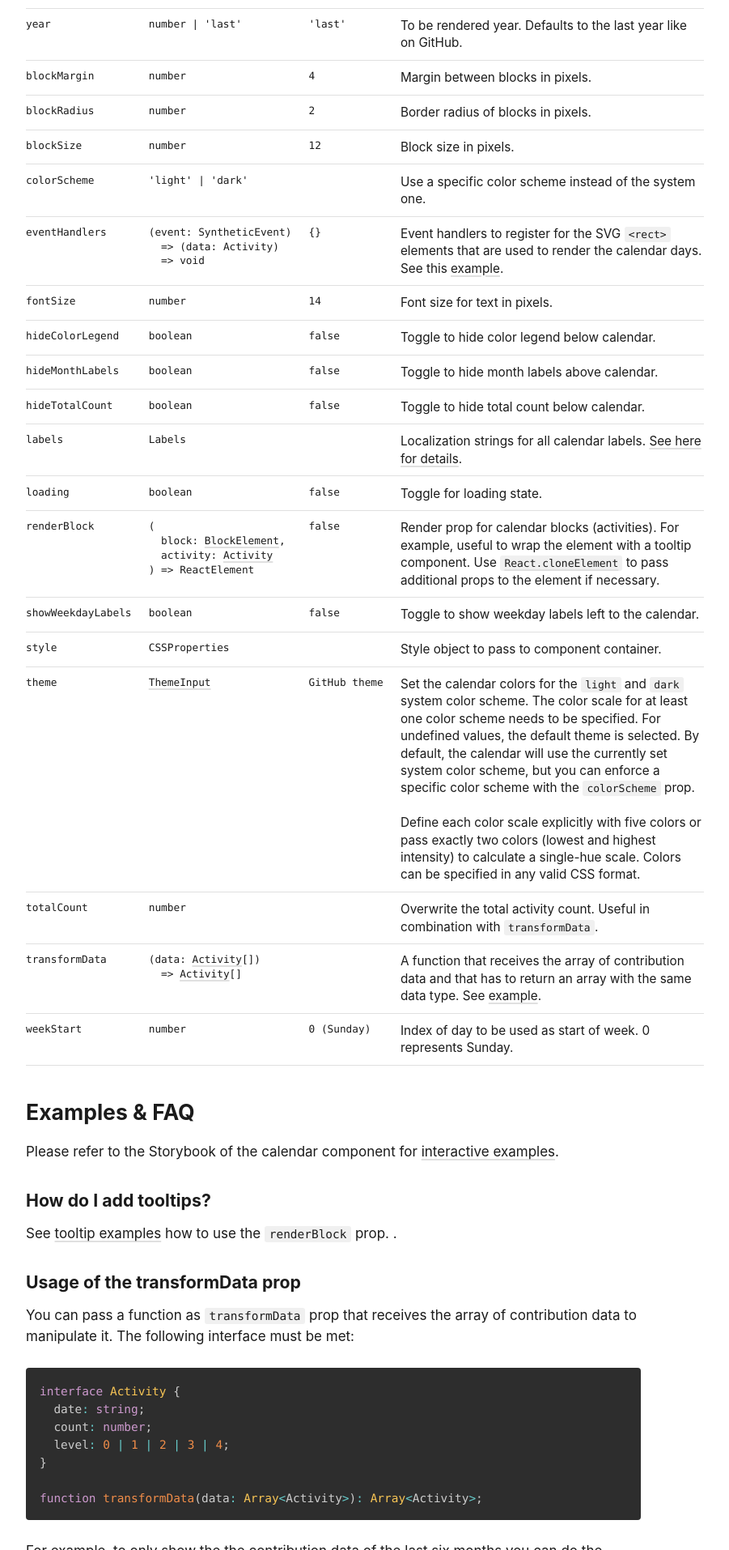
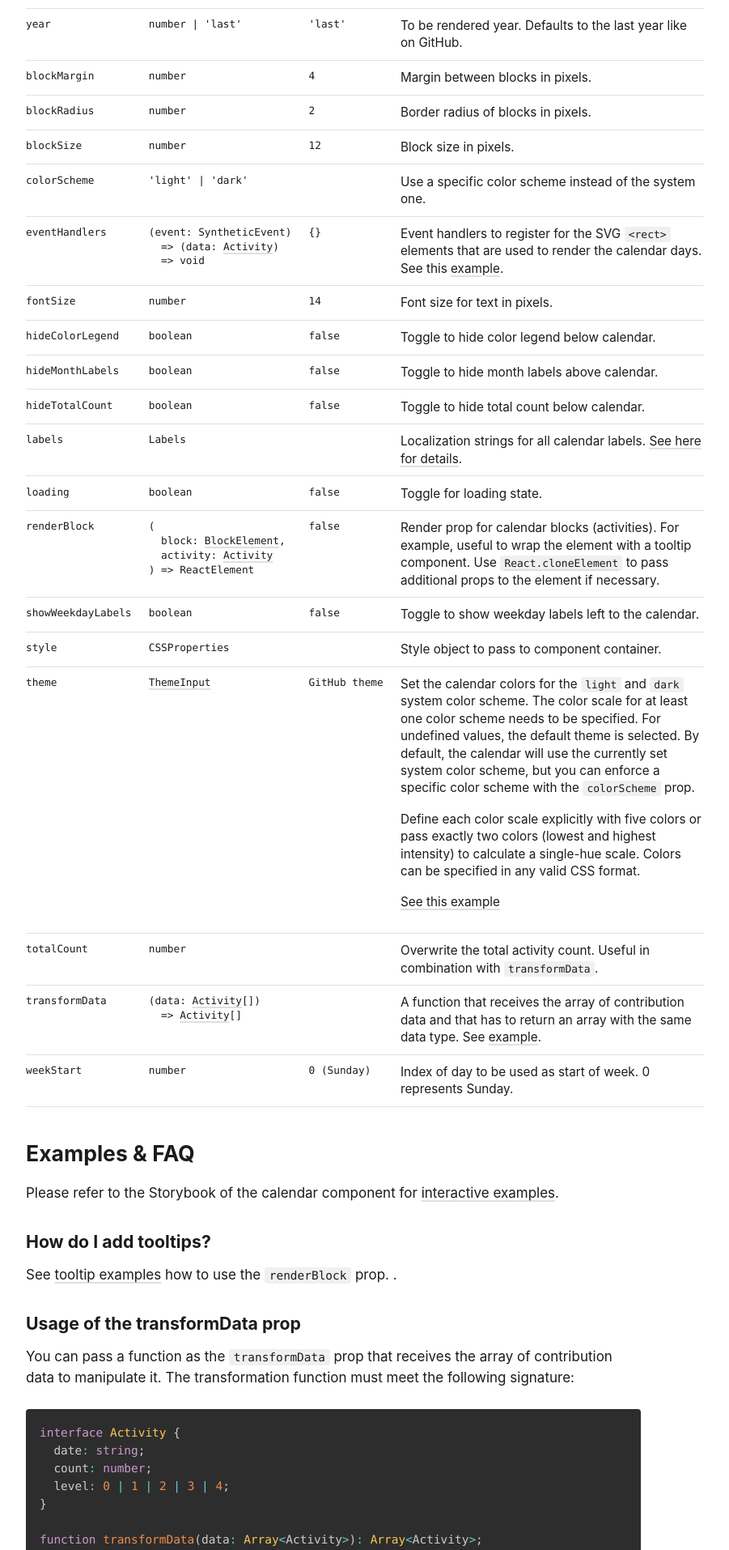
Before and after one commit to grubersjoe/react-github-calendar, a React (Create React App) app in the folder example/: page / in a window 1280 px wide. Shown: the part 980-2894 px from the top of the page at 81% size, without its empty margins (189-1090 px from the left). Built offline with nearby package versions, Linux system fonts and the light colour scheme.

Commit message:
Improve documentation

```diff
--- a/example/src/Demo.css
+++ b/example/src/Demo.css
@@ -184,6 +184,10 @@ td:not(:last-of-type) {
   white-space: nowrap;
 }
 
+td p {
+  margin-bottom: 1rem;
+}
+
 code {
   padding: 0.15em 0.4em;
   border-radius: 3px;
--- a/example/src/Demo.tsx
+++ b/example/src/Demo.tsx
@@ -162,7 +162,11 @@ const Demo: FunctionComponent = () => {
                   <td>
                     (event: SyntheticEvent)
                     <br />
-                    &nbsp;&nbsp;{'=>'} (data: Activity)
+                    &nbsp;&nbsp;{'=>'} (data:{' '}
+                    <a href="https://github.com/grubersjoe/react-activity-calendar/blob/main/src/types.ts">
+                      Activity
+                    </a>
+                    )
                     <br />
                     &nbsp;&nbsp;{'=>'} void
                   </td>
@@ -269,16 +273,23 @@ const Demo: FunctionComponent = () => {
                   </td>
                   <td>GitHub theme</td>
                   <td>
-                    Set the calendar colors for the <code>light</code> and <code>dark</code> system
-                    color scheme. The color scale for at least one color scheme needs to be
-                    specified. For undefined values, the default theme is selected. By default, the
-                    calendar will use the currently set system color scheme, but you can enforce a
-                    specific color scheme with the <code>colorScheme</code> prop.
-                    <br />
-                    <br />
-                    Define each color scale explicitly with five colors or pass exactly two colors
-                    (lowest and highest intensity) to calculate a single-hue scale. Colors can be
-                    specified in any valid CSS format.
+                    <p>
+                      Set the calendar colors for the <code>light</code> and <code>dark</code>{' '}
+                      system color scheme. The color scale for at least one color scheme needs to be
+                      specified. For undefined values, the default theme is selected. By default,
+                      the calendar will use the currently set system color scheme, but you can
+                      enforce a specific color scheme with the <code>colorScheme</code> prop.
+                    </p>
+                    <p>
+                      Define each color scale explicitly with five colors or pass exactly two colors
+                      (lowest and highest intensity) to calculate a single-hue scale. Colors can be
+                      specified in any valid CSS format.
+                    </p>
+                    <p>
+                      <a href="https://grubersjoe.github.io/react-activity-calendar/?path=/story/react-activity-calendar--with-theme">
+                        See this example
+                      </a>
+                    </p>
                   </td>
                 </tr>
                 <tr>
@@ -341,8 +352,9 @@ const Demo: FunctionComponent = () => {
 
           <h3 id="example-transform-data">Usage of the transformData prop</h3>
           <p>
-            You can pass a function as <code>transformData</code> prop that receives the array of
-            contribution data to manipulate it. The following interface must be met:
+            You can pass a function as the <code>transformData</code> prop that receives the array
+            of contribution data to manipulate it. The transformation function must meet the
+            following signature:
           </p>
           <CodeBlock>
             {`interface Activity {
```
